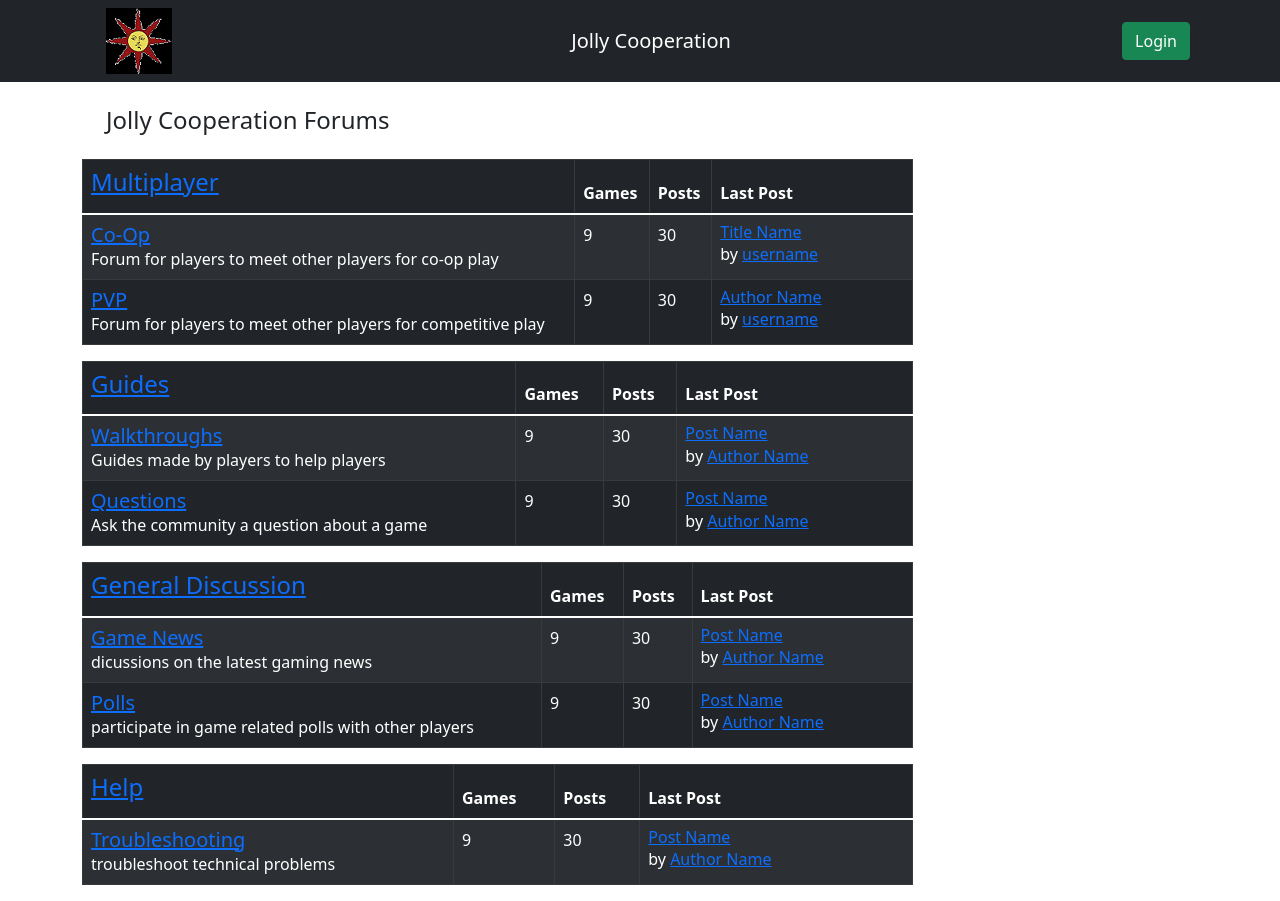
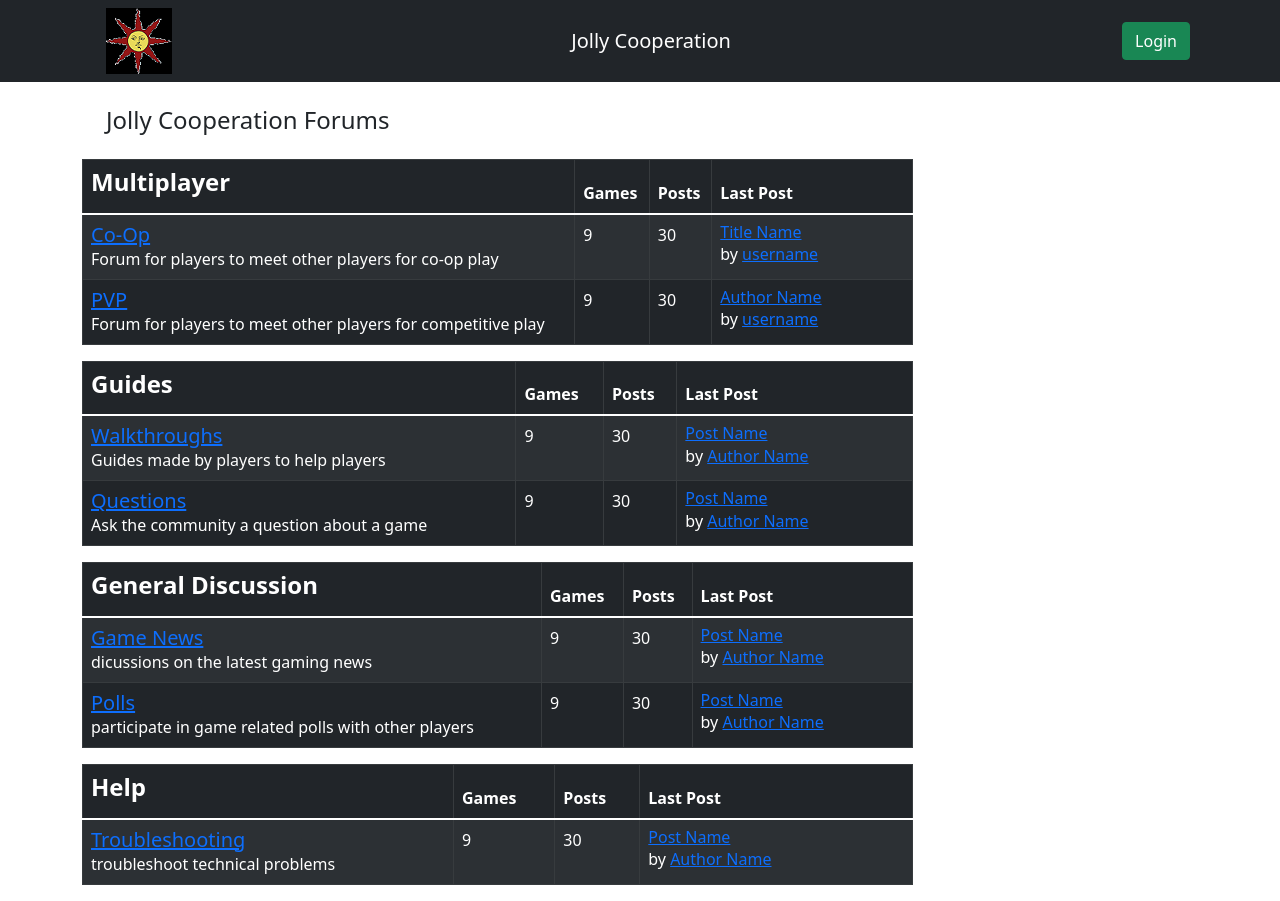
Before and after one commit to Ultra-Zactimus/Jolly_Cooperation, a React (Create React App) app: page / in a window 1280 px wide. Built offline with nearby package versions, Linux system fonts and the light colour scheme; no server answers.

Commit message:
doing research on nesting collection on Firestore

```diff
--- a/src/App.js
+++ b/src/App.js
@@ -43,7 +43,7 @@ const App = () => {
             />
           </div>
           <Navbar.Brand
-            href="#message-board"
+            href="/"
             className="mr-5">Jolly Cooperation</Navbar.Brand>
 
           { !isAuth
--- a/src/components/MessageBoard.jsx
+++ b/src/components/MessageBoard.jsx
@@ -11,7 +11,7 @@ const MessageBoard = () => {
             <thead>
               <tr>
                 <th scope="col" className="forum-col">
-                  <h4><a href="#">Multiplayer</a></h4>
+                  <h4><strong>Multiplayer</strong></h4>
                 </th>
                 <th scope="col">Games</th>
                 <th scope="col">Posts</th>
@@ -21,7 +21,7 @@ const MessageBoard = () => {
             <tbody>
               <tr>
                 <td>
-                  <h5 className="mb-0 h5"><a href="#">Co-Op</a></h5>
+                  <h5 className="mb-0 h5"><a href="/games">Co-Op</a></h5>
                   <p className="mb-0">Forum for players to meet other players for co-op play</p>
                 </td>
                 <td>
@@ -37,7 +37,7 @@ const MessageBoard = () => {
               </tr>
               <tr>
                 <td>
-                  <h5 className="mb-0 h5"><a href="#">PVP</a></h5>
+                  <h5 className="mb-0 h5"><a href="/games">PVP</a></h5>
                   <p className="mb-0">Forum for players to meet other players for competitive play</p>
                 </td>
                 <td>
@@ -57,7 +57,7 @@ const MessageBoard = () => {
             <thead>
               <tr>
                 <th scope="col" className="forum-col">
-                  <h4><a href="#">Guides</a></h4>
+                  <h4><strong>Guides</strong></h4>
                 </th>
                 <th scope="col">Games</th>
                 <th scope="col">Posts</th>
@@ -103,7 +103,7 @@ const MessageBoard = () => {
             <thead>
               <tr>
                 <th scope="col" className="forum-col">
-                  <h4><a href="#">General Discussion</a></h4>
+                  <h4><strong>General Discussion</strong></h4>
                 </th>
                 <th scope="col">Games</th>
                 <th scope="col">Posts</th>
@@ -149,7 +149,7 @@ const MessageBoard = () => {
             <thead>
               <tr>
                 <th scope="col" className="forum-col">
-                  <h4><a href="#">Help</a></h4>
+                  <h4><strong>Help</strong></h4>
                 </th>
                 <th scope="col">Games</th>
                 <th scope="col">Posts</th>
```
Also changed, not shown: src/components/Header.jsx (added), 1 other file (tests, documents, lock files or other folders).
